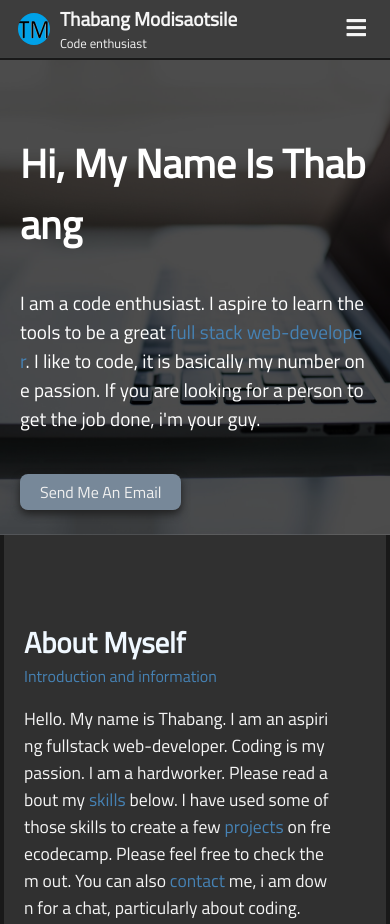
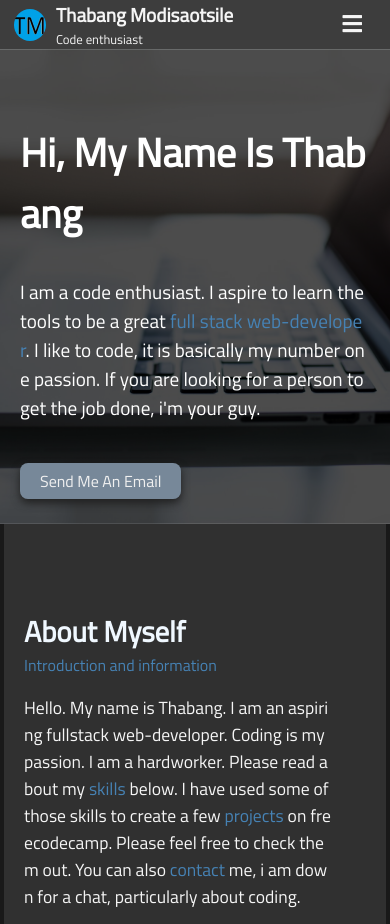
Before and after one commit to code367/code367.github.io, a plain HTML site: page index.html in a window 390 px wide. Shown: the top 924 px of the page. Drawn offline with Linux system fonts and the light colour scheme.

Commit message:
fixed the nav bar

```diff
--- a/css/main.css
+++ b/css/main.css
@@ -1186,8 +1186,8 @@ a:hover {
     .tool-bar {
         grid-template-columns: 1fr max-content;
         height: unset;
-        padding: 4px 4px;
-        position: fixed;
+        padding: 0px;
+        position: sticky;
         top: 0px;
         width: 100%;
     }
--- a/index.html
+++ b/index.html
@@ -12,10 +12,6 @@
 </head>
 
 <body id="body">
-
-    <div class="first-elm">
-
-    </div>
 
     <section class="tool-bar">
         <span class="brand">
```
